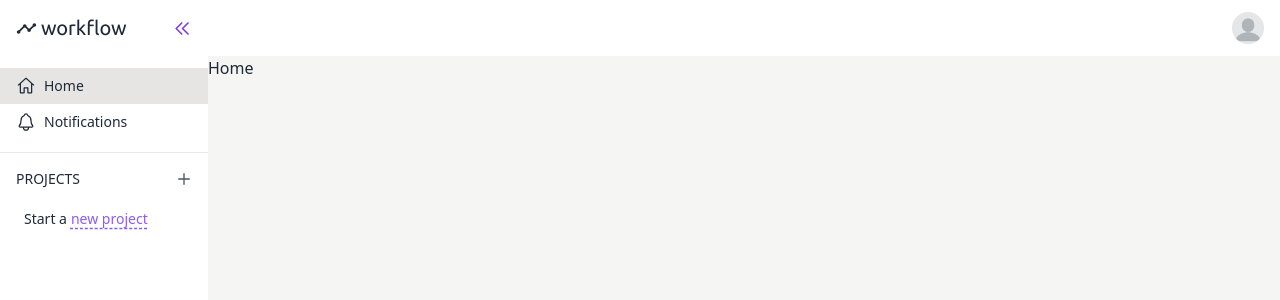
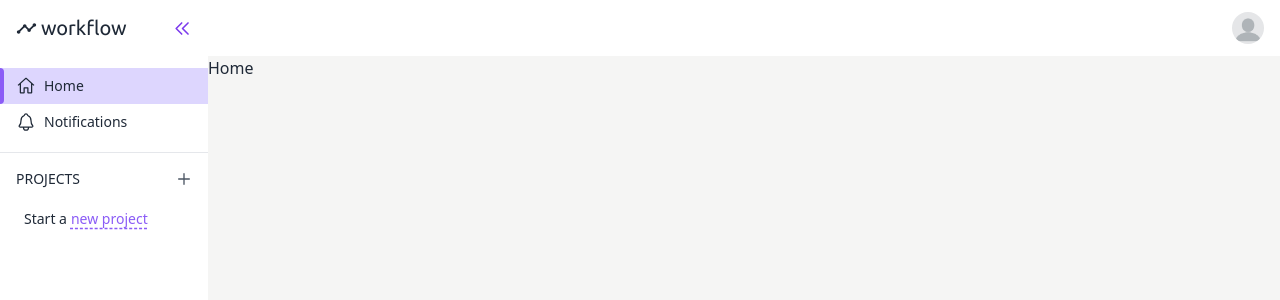
Before and after one commit to the-coding-pie/workflow, a React (Vite) app in the folder client/: page / in a window 1280 px wide. Shown: the top 300 px of the page. Built offline with nearby package versions, Linux system fonts and the light colour scheme.

Commit message:
sidebar link active handle

```diff
--- a/client/src/components/Sidebar/SidebarLink.tsx
+++ b/client/src/components/Sidebar/SidebarLink.tsx
@@ -1,4 +1,4 @@
-import React from "react";
+import React, { useState } from "react";
 import { IconType } from "react-icons";
 import { NavLink } from "react-router-dom";
 import { Link } from "react-router-dom";
@@ -10,15 +10,24 @@ interface Props {
 }
 
 const SidebarLink = ({ to, Icon, text }: Props) => {
+  const [currentActive, setCurrentActive] = useState(false);
+
   return (
     <NavLink
+      end
       to={to}
-      className={({ isActive }) =>
-        `flex items-center px-4 py-2 hover:bg-stone-200 text-sm ${
-          isActive ? "bg-stone-200 hover:bg-none" : ""
-        }`
-      }
+      className={({ isActive }) => {
+        setCurrentActive(isActive);
+
+        return `relative flex items-center px-4 py-2 hover:bg-stone-200 text-sm ${
+          isActive ? "bg-violet-200 hover:bg-none" : ""
+        }`;
+      }}
     >
+      {currentActive && (
+        <span className="absolute inset-y-0 left-0 w-1 bg-violet-500 rounded-tr-xl rounded-br-xl"></span>
+      )}
+
       <div className="mr-2">
         <Icon size={20} />
       </div>
```
